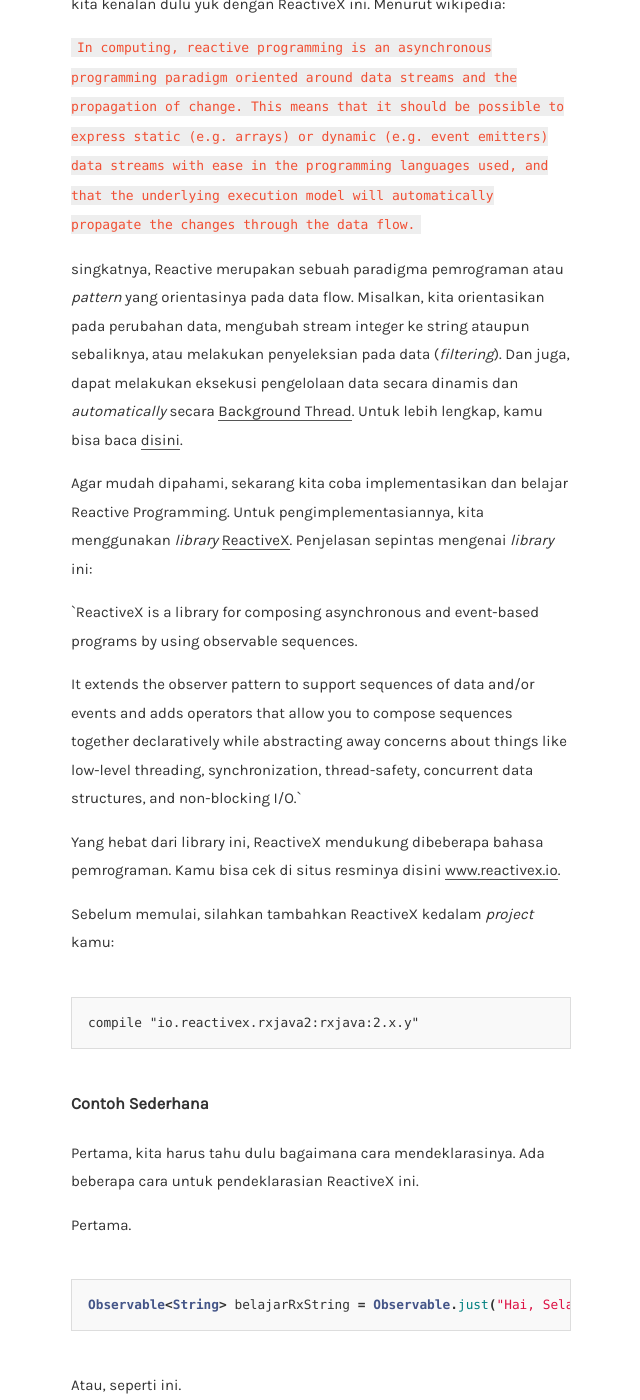
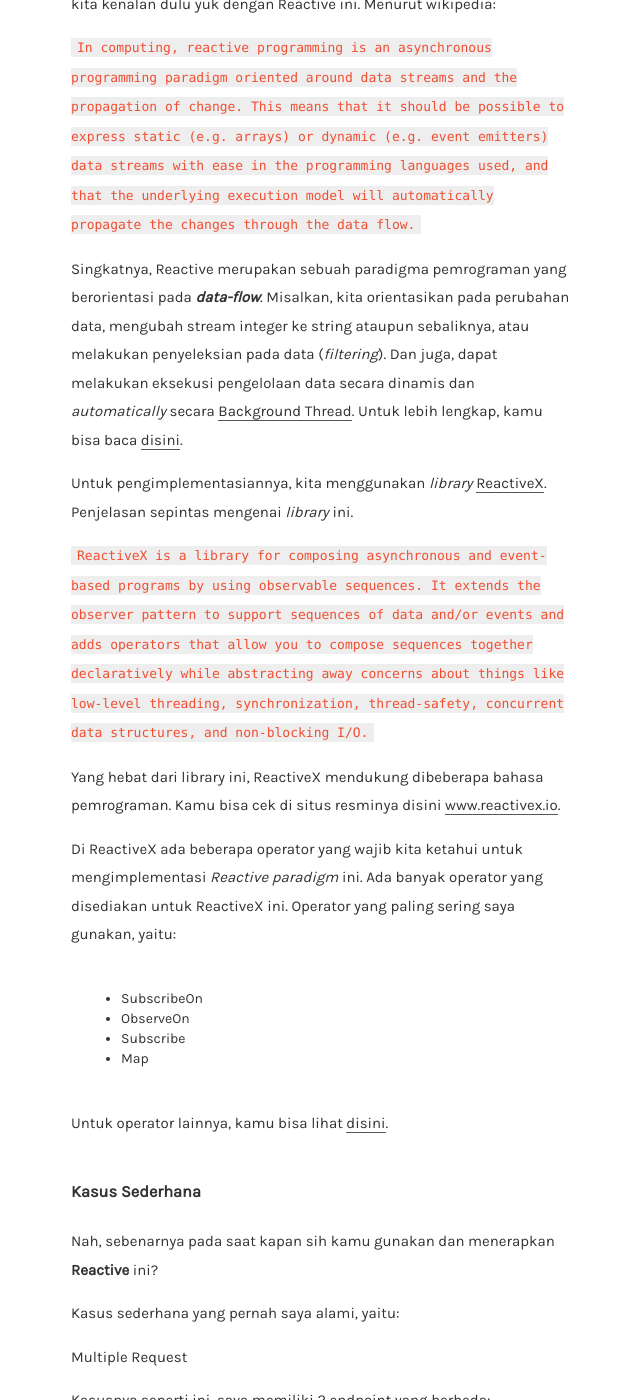
Before and after one commit to isfaaghyth/backup.isfaaghyth.github.io, a Jekyll site: the page built from _posts/2017-04-02-kenalan-reactive-bagian-1.md, in a window 1280 px wide and 1400 px high, scrolled down 323 px. Shown: the whole window, without its empty margins (319-959 px from the left). Built offline with Jekyll 4.4.1, drawn with Linux system fonts in a browser that asks for light colours; some of the changed text lies outside the part shown.

Commit message:
Add study example

```diff
--- a/_posts/2017-04-02-kenalan-reactive-bagian-1.md
+++ b/_posts/2017-04-02-kenalan-reactive-bagian-1.md
@@ -5,38 +5,84 @@ date:       2017-04-02
 summary:
 categories: Java, Android
 ---
-**Reactive Programming ?** sebelum kita belajar cara implementasinya, kita kenalan dulu yuk dengan ReactiveX ini. Menurut wikipedia:
+**Reactive Programming ?**, sebelum kita belajar cara implementasinya, kita kenalan dulu yuk dengan Reactive ini. Menurut wikipedia:
 
 `In computing, reactive programming is an asynchronous programming paradigm oriented around data streams and the propagation of change. This means that it should be possible to express static (e.g. arrays) or dynamic (e.g. event emitters) data streams with ease in the programming languages used, and that the underlying execution model will automatically propagate the changes through the data flow.`
 
-singkatnya, Reactive merupakan sebuah paradigma pemrograman atau _pattern_ yang orientasinya pada data flow. Misalkan, kita orientasikan pada perubahan data, mengubah stream integer ke string ataupun sebaliknya, atau melakukan penyeleksian pada data (_filtering_). Dan juga, dapat melakukan eksekusi pengelolaan data secara dinamis dan _automatically_ secara [Background Thread](http://www.computerhope.com/jargon/b/backthre.htm). Untuk lebih lengkap, kamu bisa baca [disini](https://en.wikipedia.org/wiki/Reactive_programming).
+Singkatnya, Reactive merupakan sebuah paradigma pemrograman yang berorientasi pada _**data-flow**_. Misalkan, kita orientasikan pada perubahan data, mengubah stream integer ke string ataupun sebaliknya, atau melakukan penyeleksian pada data (_filtering_). Dan juga, dapat melakukan eksekusi pengelolaan data secara dinamis dan _automatically_ secara [Background Thread](http://www.computerhope.com/jargon/b/backthre.htm). Untuk lebih lengkap, kamu bisa baca [disini](https://en.wikipedia.org/wiki/Reactive_programming).
 
-Agar mudah dipahami, sekarang kita coba implementasikan dan belajar Reactive Programming. Untuk pengimplementasiannya, kita menggunakan _library_ [ReactiveX](http://reactivex.io). Penjelasan sepintas mengenai _library_ ini:
+Untuk pengimplementasiannya, kita menggunakan _library_ [ReactiveX](http://reactivex.io). Penjelasan sepintas mengenai _library_ ini.
 
-`ReactiveX is a library for composing asynchronous and event-based programs by using observable sequences.
+`ReactiveX is a library for composing asynchronous and event-based programs by using observable sequences. It extends the observer pattern to support sequences of data and/or events and adds operators that allow you to compose sequences together declaratively while abstracting away concerns about things like low-level threading, synchronization, thread-safety, concurrent data structures, and non-blocking I/O.`
 
-It extends the observer pattern to support sequences of data and/or events and adds operators that allow you to compose sequences together declaratively while abstracting away concerns about things like low-level threading, synchronization, thread-safety, concurrent data structures, and non-blocking I/O.`
+Yang hebat dari library ini, ReactiveX mendukung dibeberapa bahasa pemrograman. Kamu bisa cek di situs resminya disini [www.reactivex.io](http://www.reactivex.io).
 
-Yang hebat dari library ini, ReactiveX mendukung dibeberapa bahasa pemrograman. Kamu bisa cek di situs resminya disini [www.reactivex.io](www.reactivex.io).
+Di ReactiveX ada beberapa operator yang wajib kita ketahui untuk mengimplementasi _Reactive paradigm_ ini. Ada banyak operator yang disediakan untuk ReactiveX ini. Operator yang paling sering saya gunakan, yaitu:
+
+- SubscribeOn
+- ObserveOn
+- Subscribe
+- Map
+
+Untuk operator lainnya, kamu bisa lihat [disini](http://reactivex.io/documentation/operators.html).
+
+### Kasus Sederhana
+
+Nah, sebenarnya pada saat kapan sih kamu gunakan dan menerapkan **Reactive** ini?
+
+Kasus sederhana yang pernah saya alami, yaitu:
+
+Multiple Request
+
+Kasusnya seperti ini, saya memiliki 2 endpoint yang berbeda:
+
+GET /dataku
+
+{% highlight json %}
+[
+   {
+      id: 0,
+      name: "data A",
+   },
+   {
+      id: 1,
+      name: "data B"
+   },
+   {...}
+]
+{% endhighlight %}
+
+GET /dataku_lengkap/1
+
+{% highlight json %}
+{
+   id: 1,
+   name: "data B",
+   type: "Document",
+   {...}
+}
+{% endhighlight %}
+
+Di aplikasi saya, saya harus menampilkan atribut `name` lengkap dengan `type` nya, sedangkan untuk mendapatkan `type` nya, kita harus melakukan _request_ lagi di endpoint yang berbeda. Dari kasus tersebut, kita dapat mengimplementasi paradigma ini agar dapat melakukan _multiple request_ secara periodik atau _sequence_.
+
+
+### Implementasi
 
 Sebelum memulai, silahkan tambahkan ReactiveX kedalam _project_ kamu:
 
-{% highlight xml %}
-compile "io.reactivex.rxjava2:rxjava:2.x.y"
+{% highlight java %}
+compile "io.reactivex.rxjava2:rxjava:2.0.8"
 {% endhighlight %}
 
+Pertama, ita harus tahu dahulu bagaimana cara mendeklarasikannya. Ada beberapa cara untuk pendeklarasian ReactiveX ini.
 
-### Contoh Sederhana
-
-Pertama, kita harus tahu dulu bagaimana cara mendeklarasinya. Ada beberapa cara untuk pendeklarasian ReactiveX ini.
-
-Pertama.
+Cara pertama.
 
 {% highlight java %}
 Observable<String> belajarRxString = Observable.just("Hai, Selamat Datang.");
 {% endhighlight %}
 
-Atau, seperti ini.
+Atau seperti ini.
 
 {% highlight java %}
 Observable<Integer> integerListObservable = Observable.create(new Observable.OnSubscribe<Integer>() {
```
